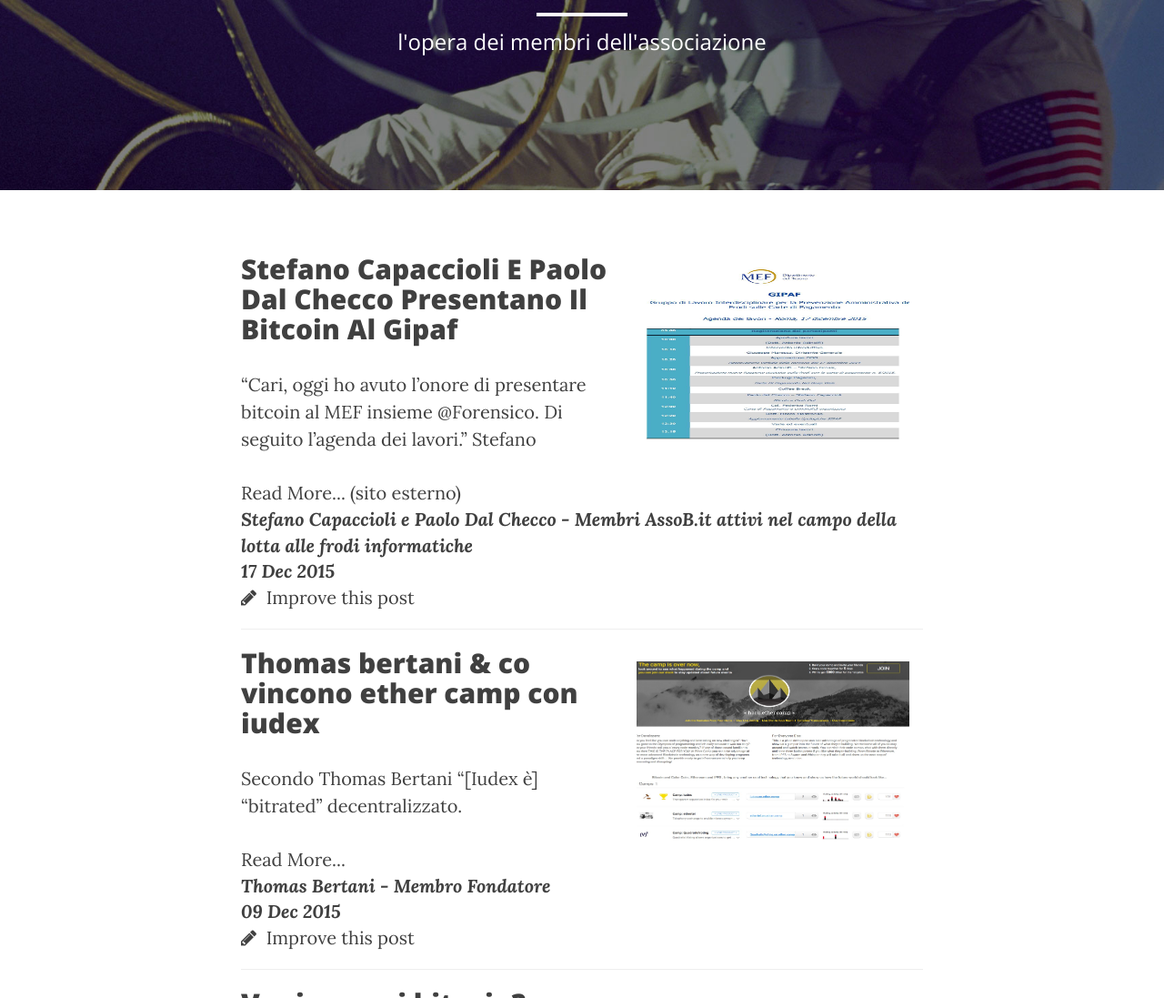
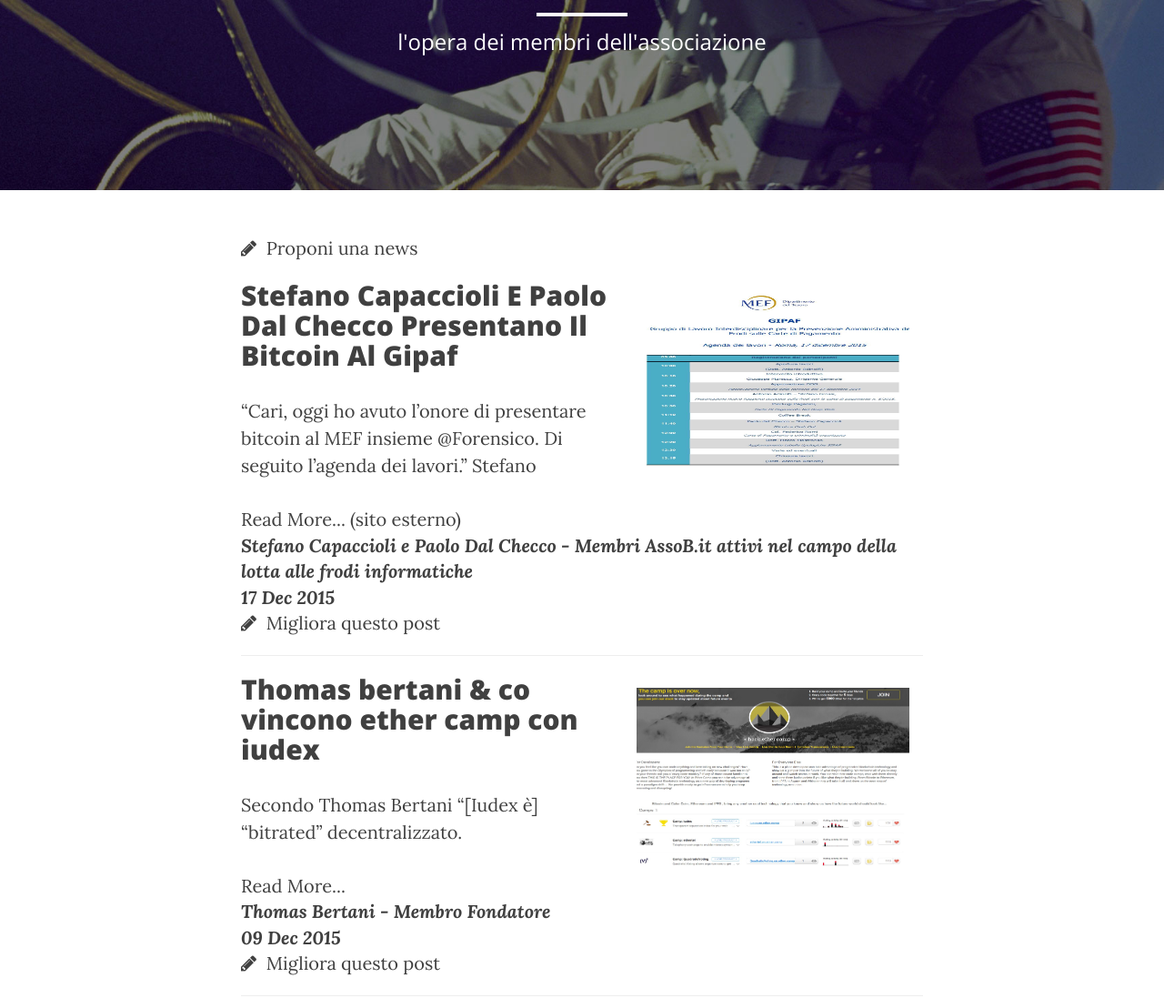
Before and after one commit to assobit/assobit.github.io, a Jekyll site: the page built from news/index.html, in a window 1280 px wide and 1400 px high, scrolled down 239 px, cut to the strip 0-1097 px from the top of the window. Shown: the whole strip at 91% size. Built offline with Jekyll 4.4.1, drawn with Linux system fonts in a browser that asks for light colours; nearby versions of some CDN libraries; library files that are not in the unit come from our copies; the list of posts is cut into pages by our own code; some of the changed text lies outside the part shown.

Commit message:
Il link per aggiungere post adesso è precompilato
La magia è nell'url:
Ho indovinato il primo parametro utile cheè filename e l'ho
preimpostato a: AAAA-MM-GG-Titolo-del-post.md
Poi ho trovato che il testo è dentro la variabile "value".
Questo mi ha permesso di preimpostare il testo a:
---
layout: post
external_url: URL esterno
membro: di chi si parla
ruolo: Membro fondatore AssoB.it
---

L'utente ora deve solo modificare ciò che è compilato
e aggiungere una riga di descrizione in basso.

```diff
--- a/news/index.html
+++ b/news/index.html
@@ -8,6 +8,10 @@
 <div class="container">
     <div class="row">
         <div class="col-lg-8 col-lg-offset-2 col-md-10 col-md-offset-1">
+          <a href="https://github.com/assobit/assobit.github.io/new/master/_posts?filename=AAAA-MM-GG-Titolo-del-post.md&value=---%0Dlayout:%20post%0Dexternal_url:%20URL%20esterno%0Dmembro:%20di%20chi%20si%20parla%0Druolo:%20Membro%20fondatore%20AssoB.it%0D---">
+              <i class="fa fa-pencil"></i>
+               &nbsp;Proponi una news
+          </a>
               {% for post in paginator.posts %}
                   <article class="post-preview">
                   {% if post.img != null %}
@@ -30,7 +34,7 @@
                       <div>
                       <a href="https://github.com/assobit/assobit.github.io/edit/master/{{ post.path }}">
                           <i class="fa fa-pencil"></i>
-                           &nbsp;Improve this post
+                           &nbsp;Migliora questo post
                       </a>
                       </div>
                       <hr>
```
